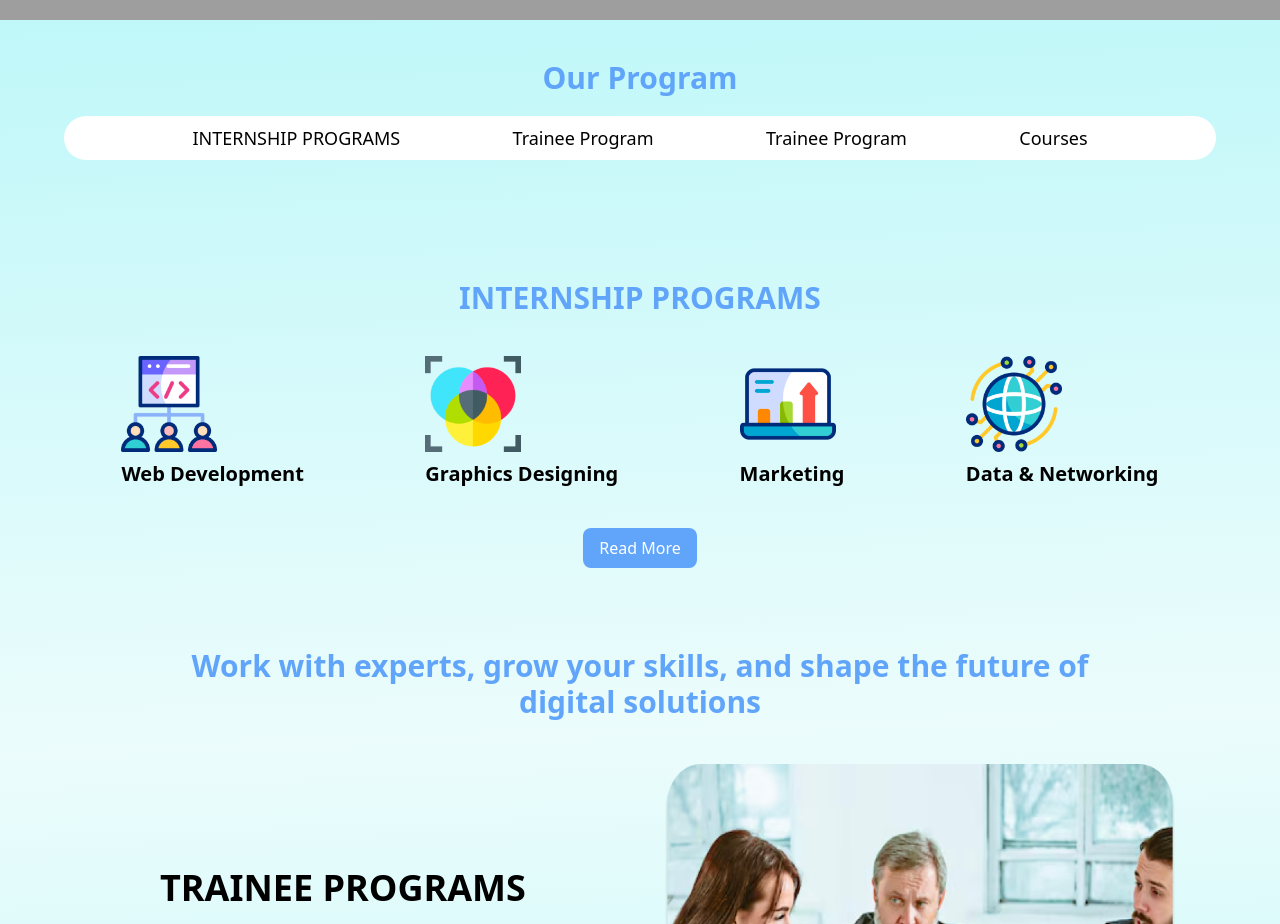
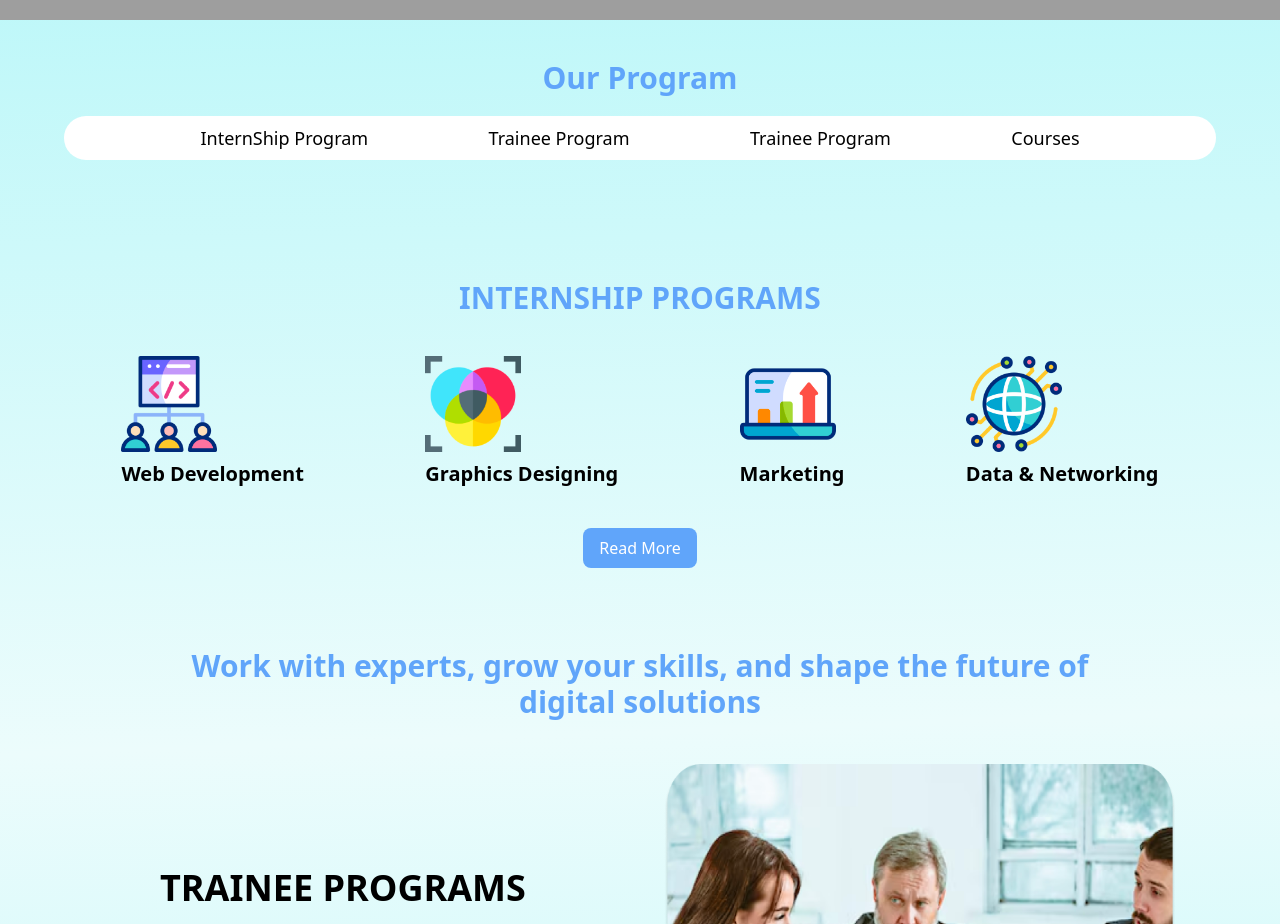
Before and after one commit to SheerGhazi/Social-Swirl-Project, a React (Vite) app: page /program in a window 1280 px wide. Shown: the part 780-1704 px from the top of the page. Built offline with nearby package versions, Linux system fonts and the light colour scheme; grey boxes are pictures that could not be loaded.

Commit message:
fix:Our Program

```diff
--- a/src/components/Program/OurProgram.jsx
+++ b/src/components/Program/OurProgram.jsx
@@ -2,12 +2,12 @@ import React from 'react'
 
 const OurProgram = () => {
   return (
-    <div className=' py-20 px-3 space-y-5 md:px-16'>
-      <div className="heading "><h3 className='font-semibold text-3xl text-center text-blue-400'>Our Program</h3></div>
+    <div className='py-20 px-3 space-y-5 md:px-16'>
+      <div className="heading"><h3 className='font-semibold text-3xl text-center text-blue-400'>Our Program</h3></div>
       <div className="cont container bg-white px-4 py-2 rounded-3xl">
 
-        <ul className='flex justify-evenly text-lg font-medium'>
-            <li><a href="#" className='hover:text-secondary'>INTERNSHIP PROGRAMS</a></li>
+        <ul className='flex flex-col justify-evenly text-lg text-center font-medium md:flex-row'>
+            <li><a href="#" className='hover:text-secondary'>InternShip Program</a></li>
             <li><a href="#" className='hover:text-secondary'>Trainee Program</a></li>
             <li><a href="#" className='hover:text-secondary'>Trainee Program</a></li>
             <li><a href="#" className='hover:text-secondary'>Courses</a></li>
--- a/src/pages/ProgramPage/ProgramPage.jsx
+++ b/src/pages/ProgramPage/ProgramPage.jsx
@@ -28,6 +28,7 @@ const ProgramPage = () => {
           title3={program.title3}
           description={program.description}
           btn1={program.btn1}
+
         />
       ))}
       <OurProgram />
```
